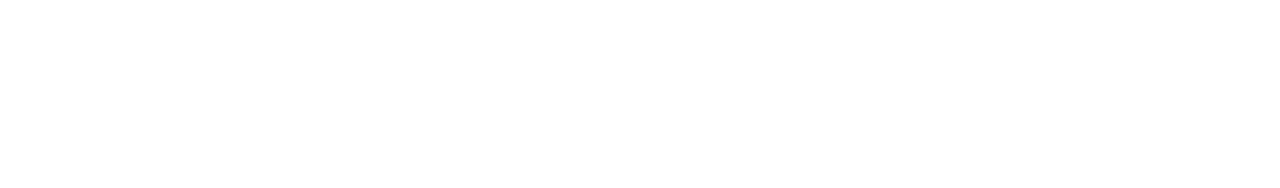
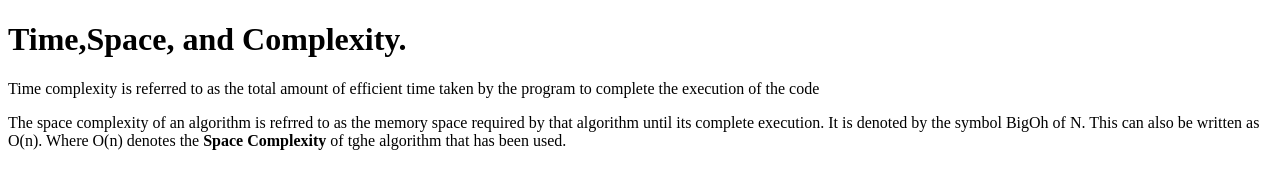
Before and after one commit to acciojob/time-and-space-complexity-rraawww10, a website: page main.html in a window 1280 px wide. Drawn offline with Linux system fonts and the light colour scheme.

Commit message:
created a submission

```diff
--- a/main.html
+++ b/main.html
@@ -10,6 +10,9 @@
 	<!-- the entire body must be written by student -->
     <script type="text/javascript" src="./script.js">
 </script>
+	<h1>Time,Space, and Complexity.</h1>
+	<p>Time complexity is referred to as the total amount of efficient time taken by the program to complete the execution of the code</p>
+	<p>The space complexity of an algorithm is refrred to as the memory space required by that algorithm until its complete execution. It is denoted by the symbol BigOh of N. This can also be written as O(n). Where O(n) denotes the <b>Space Complexity</b> of tghe algorithm that has been used.</p>
 
 </body>
 
```
